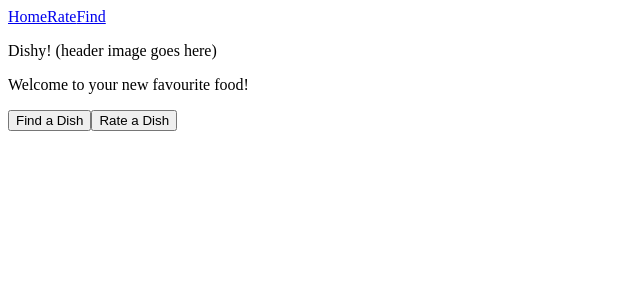
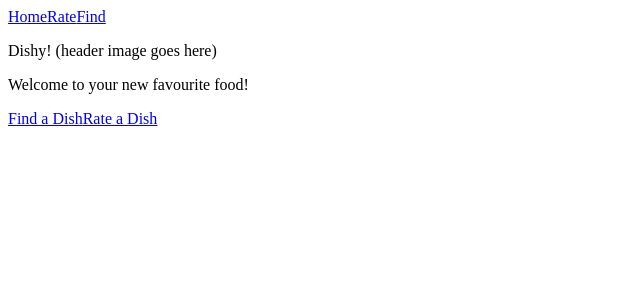
Before and after one commit to DevArrowsmith/dishy, a React (Create React App) app: page / in a window 1280 px wide. Shown: the top 300 px of the page, without its empty margins (0-640 px from the left). Built offline with nearby package versions, Linux system fonts and the light colour scheme.

Commit message:
Add routing to the homepage buttons.

```diff
--- a/src/components/App.js
+++ b/src/components/App.js
@@ -12,7 +12,6 @@ const App = () => {
       <NavBar />
       <Router>
         <Switch>
-
           <Route
             exact
             path="/"
@@ -23,7 +22,7 @@ const App = () => {
 
           <Route
             exact
-            path="/rate"
+            path="/review"
             component={() => (
               <ReviewDishPage />
             )}
@@ -36,7 +35,6 @@ const App = () => {
               <FindDishPage />
             )}
           />
-
         </Switch>
       </Router>
     </div>
--- a/src/components/HomePage/HomePage.js
+++ b/src/components/HomePage/HomePage.js
@@ -1,4 +1,5 @@
 import React from "react";
+import { Link, HashRouter as Router } from "react-router-dom";
 import "../../styles/HomePage.css";
 
 const HomePage = () => {
@@ -10,24 +11,26 @@ const HomePage = () => {
         <p>Welcome to your new favourite food!</p>
       </div>
 
-      <div className="HomePage-buttonsContainer">
-        <button
-          className="HomePage-button"
-          id="HomePage-button-find"
-          type="button"
+      <Router className="HomePage-buttonsContainer">
+
+        <Link
+          to="/find"
+          className="HomePage-link-button"
+          id="HomePage-link-button-find"
         >
           Find a Dish
-        </button>
+        </Link>
 
-        <button
-          className="HomePage-button"
-          id="HomePage-button-review"
+        <Link
+          to="/review"
+          className="HomePage-link-button"
+          id="HomePage-link-button-review"
           type="button"
         >
           Rate a Dish
-        </button>
+        </Link>
 
-      </div>
+      </Router>
     </>
   );
 };
--- a/src/components/NavBar/NavBar.js
+++ b/src/components/NavBar/NavBar.js
@@ -8,7 +8,7 @@ const NavBar = () => {
       <div className="NavBar" id="NavBar">
         <Router>
           <Link to="/">Home</Link>
-          <Link to="/rate">Rate</Link>
+          <Link to="/review">Rate</Link>
           <Link to="/find">Find</Link>
         </Router>
       </div>
```
